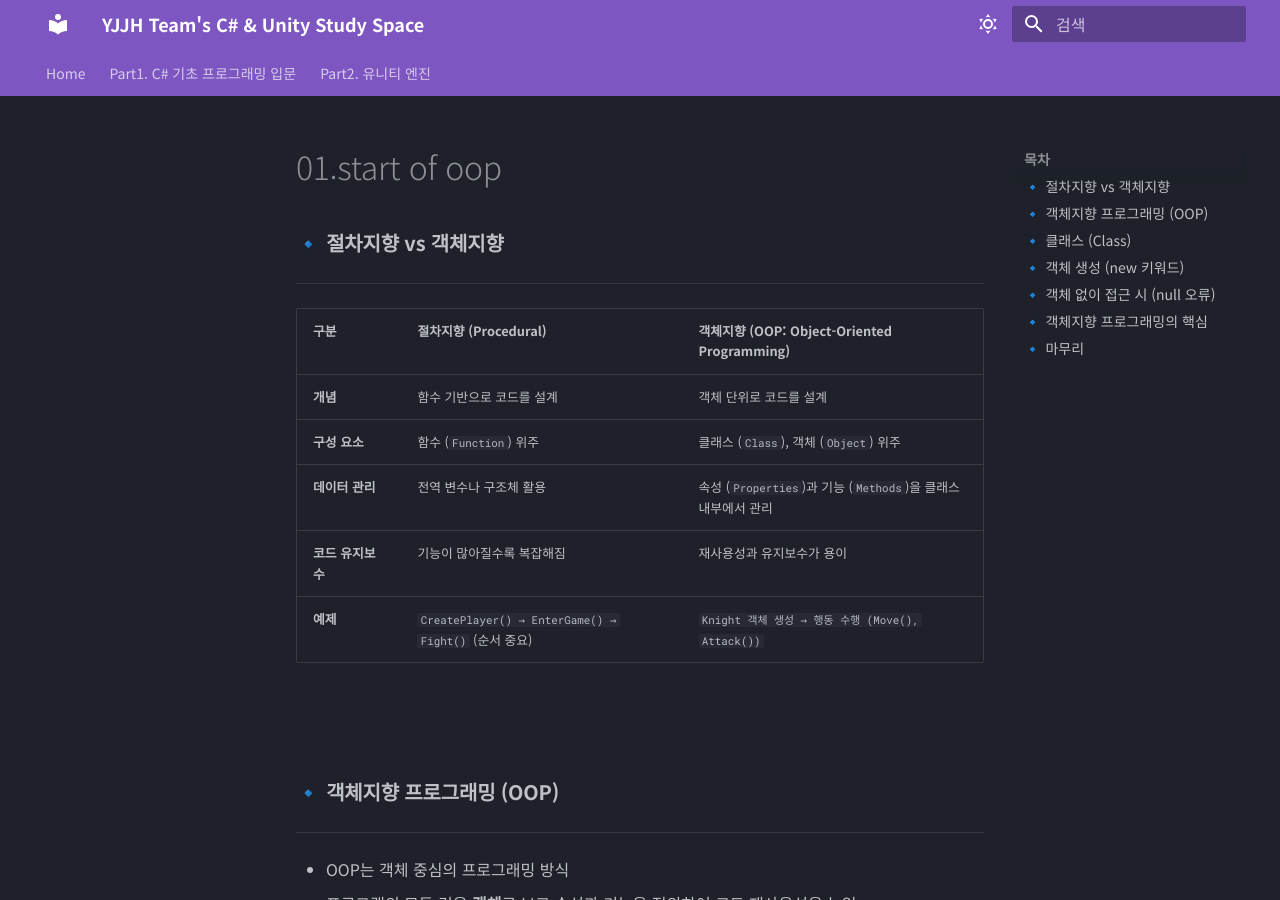
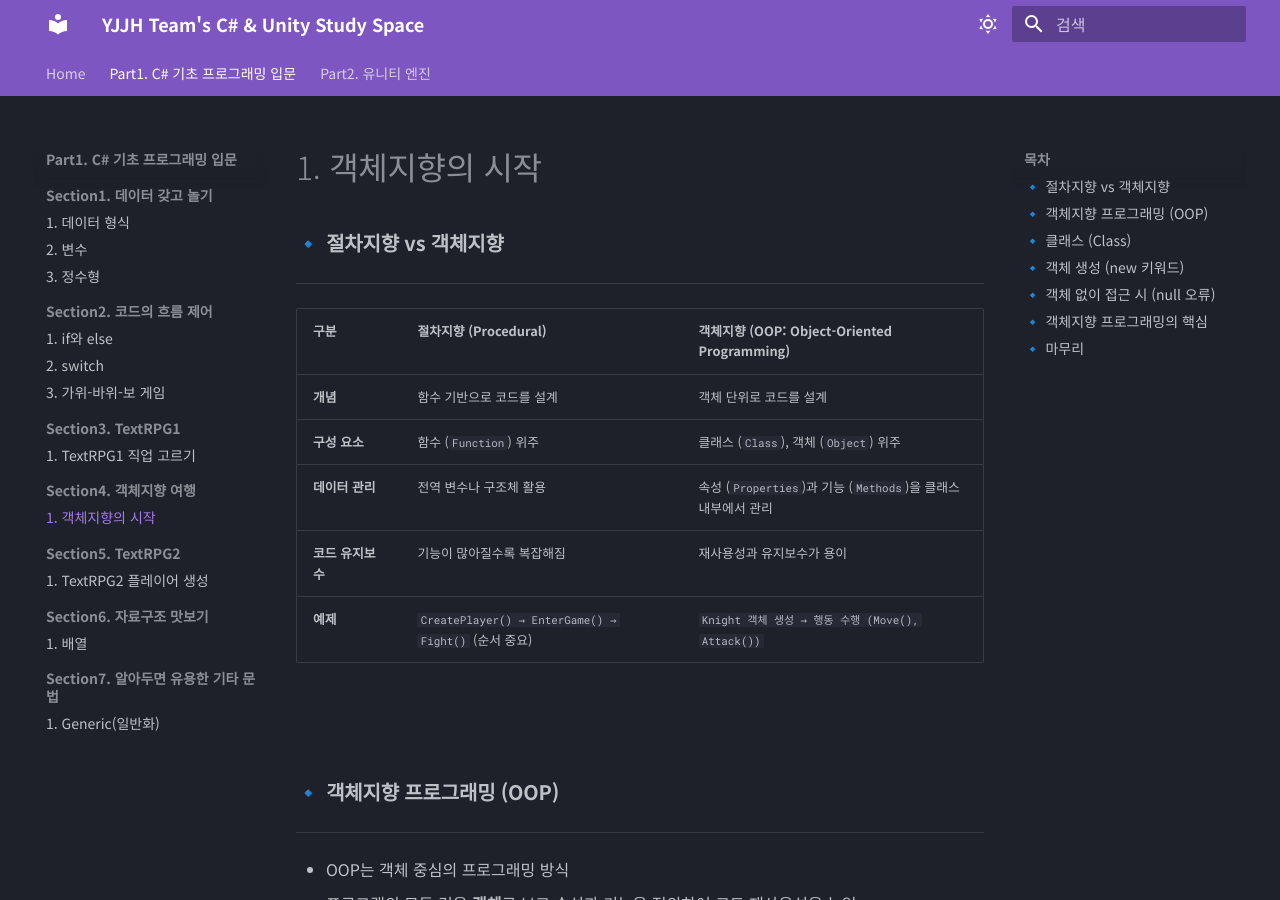
Before and after one commit to jjudykim/network-teamproject-yjjh, an MkDocs documentation site: the page built from docs/Part1/Section4/01.start-of-oop.md, in a window 1280 px wide and 900 px high. Built offline with MkDocs 1.6.1 and Material for MkDocs 9.7.7, drawn with Linux system fonts in a browser that asks for light colours; some of the changed lines change nothing that is shown.

Commit message:
Update mkdocs.yml
md 파일들 루트 경로 제외되게끔 수정

```diff
--- a/mkdocs.yml
+++ b/mkdocs.yml
@@ -29,25 +29,25 @@ nav:
   - Home: index.md
   - Part1. C# 기초 프로그래밍 입문:
       - Section1. 데이터 갖고 놀기:
-          - 1. 데이터 형식: docs/Part1/Section1/01.data-type.md
-          - 2. 변수: docs/Part1/Section1/02.variable.md
-          - 3. 정수형: docs/Part1/Section1/03.int.md
+          - 1. 데이터 형식: Part1/Section1/01.data-type.md
+          - 2. 변수: Part1/Section1/02.variable.md
+          - 3. 정수형: Part1/Section1/03.int.md
       - Section2. 코드의 흐름 제어:
-          - 1. if와 else: docs/Part1/Section2/01.if-else.md
-          - 2. switch: docs/Part1/Section2/02.switch.md
-          - 3. 가위-바위-보 게임: docs/Part1/Section2/03.rspGame.md
+          - 1. if와 else: Part1/Section2/01.if-else.md
+          - 2. switch: Part1/Section2/02.switch.md
+          - 3. 가위-바위-보 게임: Part1/Section2/03.rspGame.md
       - Section3. TextRPG1:
-          - 1. TextRPG1 직업 고르기: docs/Part1/Section3/01.text-rpg1-select-class.md
+          - 1. TextRPG1 직업 고르기: Part1/Section3/01.text-rpg1-select-class.md
       - Section4. 객체지향 여행:
-          - 1. 객체지향의 시작: docs/Part1/Section4/01.start-of-oop.md
+          - 1. 객체지향의 시작: Part1/Section4/01.start-of-oop.md
       - Section5. TextRPG2:
-          - 1. TextRPG2 플레이어 생성: docs/Part1/Section5/01.text-rpg2-create-player.md
+          - 1. TextRPG2 플레이어 생성: Part1/Section5/01.text-rpg2-create-player.md
       - Section6. 자료구조 맛보기:
-          - 1. 배열: docs/Part1/Section6/01.array-preview.md
+          - 1. 배열: Part1/Section6/01.array-preview.md
       - Section7. 알아두면 유용한 기타 문법:
-          - 1. Generic(일반화): docs/Part1/Section7/01.generic.md
+          - 1. Generic(일반화): Part1/Section7/01.generic.md
   - Part2. 유니티 엔진:
-      - Section1. 유니티 기초: docs/Part2/Section1/01.start-editor.md
+      - Section1. 유니티 기초: Part2/Section1/01.start-editor.md
       #- Section2. Transform(트랜스폼):
       #- Section3. Prefab(프리팹):
       #- Section4. Collision(충돌):
```
